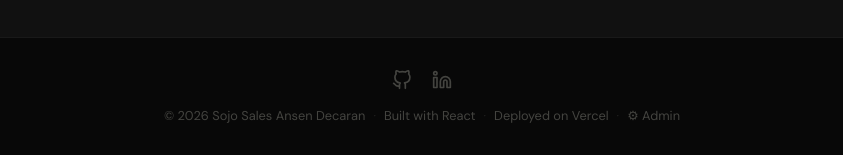
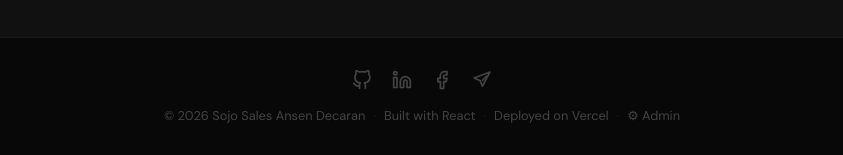
Before and after one commit to sojiyou/Portfolio, a React (Create React App) app: page / in a window 1280 px wide. Shown: the part 2456-2611 px from the top of the page, without its empty margins (218-1061 px from the left). Built offline with nearby package versions, Linux system fonts and the light colour scheme; no server answers; the database is empty.

Commit message:
feat: add Facebook and Telegram icons to footer

```diff
--- a/src/components/Footer.js
+++ b/src/components/Footer.js
@@ -29,6 +29,29 @@ export default function Footer() {
             <circle cx="4" cy="4" r="2" />
           </svg>
         </a>
+        <a
+          href="https://www.facebook.com/sojo.decaran.ii"
+          target="_blank"
+          rel="noopener noreferrer"
+          className="footer__social-link"
+          aria-label="Facebook"
+        >
+          <svg width="20" height="20" viewBox="0 0 24 24" fill="none" stroke="currentColor" strokeWidth="2" strokeLinecap="round" strokeLinejoin="round">
+            <path d="M18 2h-3a5 5 0 0 0-5 5v3H7v4h3v8h4v-8h3l1-4h-4V7a1 1 0 0 1 1-1h3z" />
+          </svg>
+        </a>
+        <a
+          href="https://web.telegram.org/k/"
+          target="_blank"
+          rel="noopener noreferrer"
+          className="footer__social-link"
+          aria-label="Telegram"
+        >
+          <svg width="20" height="20" viewBox="0 0 24 24" fill="none" stroke="currentColor" strokeWidth="2" strokeLinecap="round" strokeLinejoin="round">
+            <path d="M21.5 2.5L2.5 9.5l7 3 3 7 9-17z" />
+            <path d="M12.5 12.5l5-5" />
+          </svg>
+        </a>
       </div>
       <p className="footer__text">
         © {new Date().getFullYear()} Sojo Sales Ansen Decaran
```
